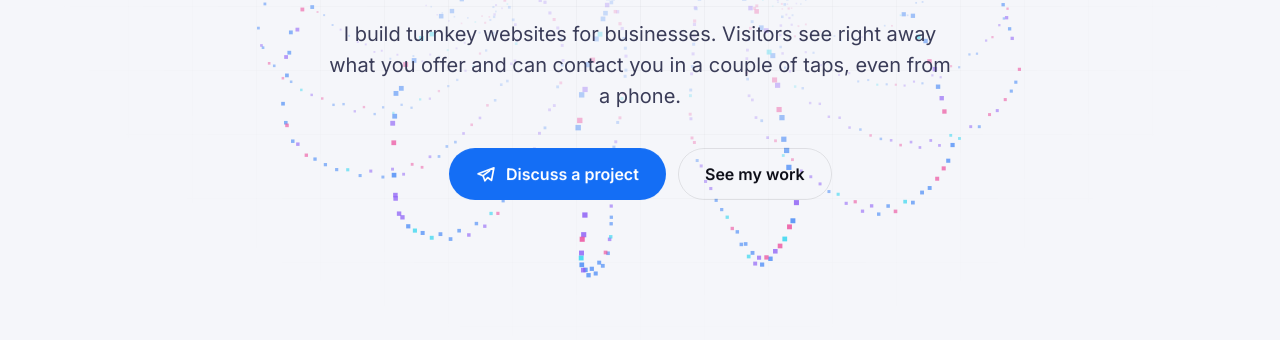
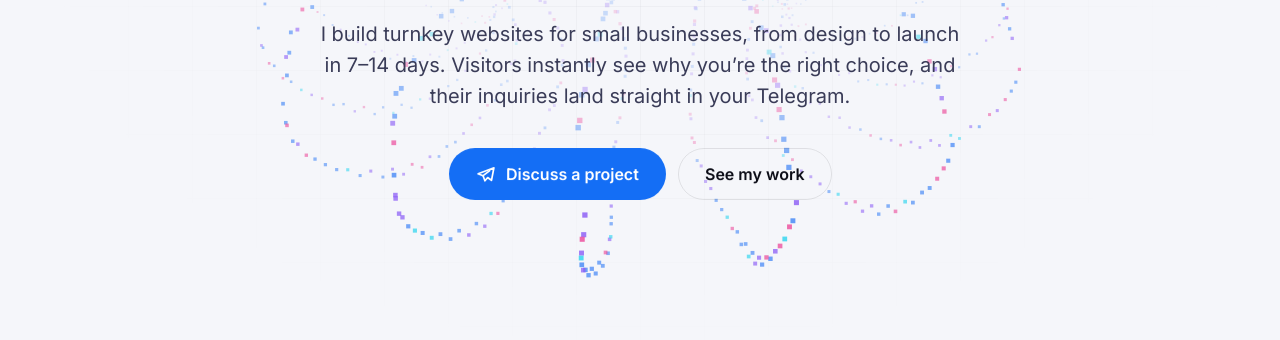
Before and after one commit to sanyok185/Portfolio, a plain HTML site: page en/index.html in a window 1280 px wide. Shown: the part 460-800 px from the top of the page. Drawn offline with Linux system fonts and the light colour scheme; animation ran at ten frames a second; a web font is replaced by a local one.

Commit message:
Hero: sharper lead copy
Co-Authored-By: Claude Opus 5.5 <noreply@anthropic.com>
Claude-Session: https://claude.ai/code/session_01ExZXSt6e2m6ihBj3zew5bP

```diff
--- a/en/index.html
+++ b/en/index.html
@@ -231,8 +231,7 @@
             <div class="hero-copy">
               <h1 class="display h1">Websites that <span class="acc">bring in clients</span></h1>
               <p class="lead">
-                I build turnkey websites for businesses. Visitors see right away what you offer and can contact you in a
-                couple of taps, even from a phone.
+                I build turnkey websites for small businesses, from design to launch in 7–14 days. Visitors instantly see why you’re the right choice, and their inquiries land straight in your Telegram.
               </p>
               <div class="hero-btns">
                 <a class="btn btn-primary" href="https://t.me/oleksandr_panchuk" target="_blank" rel="noopener">
```
Also changed, not shown: index.html (+1 -2 lines).
